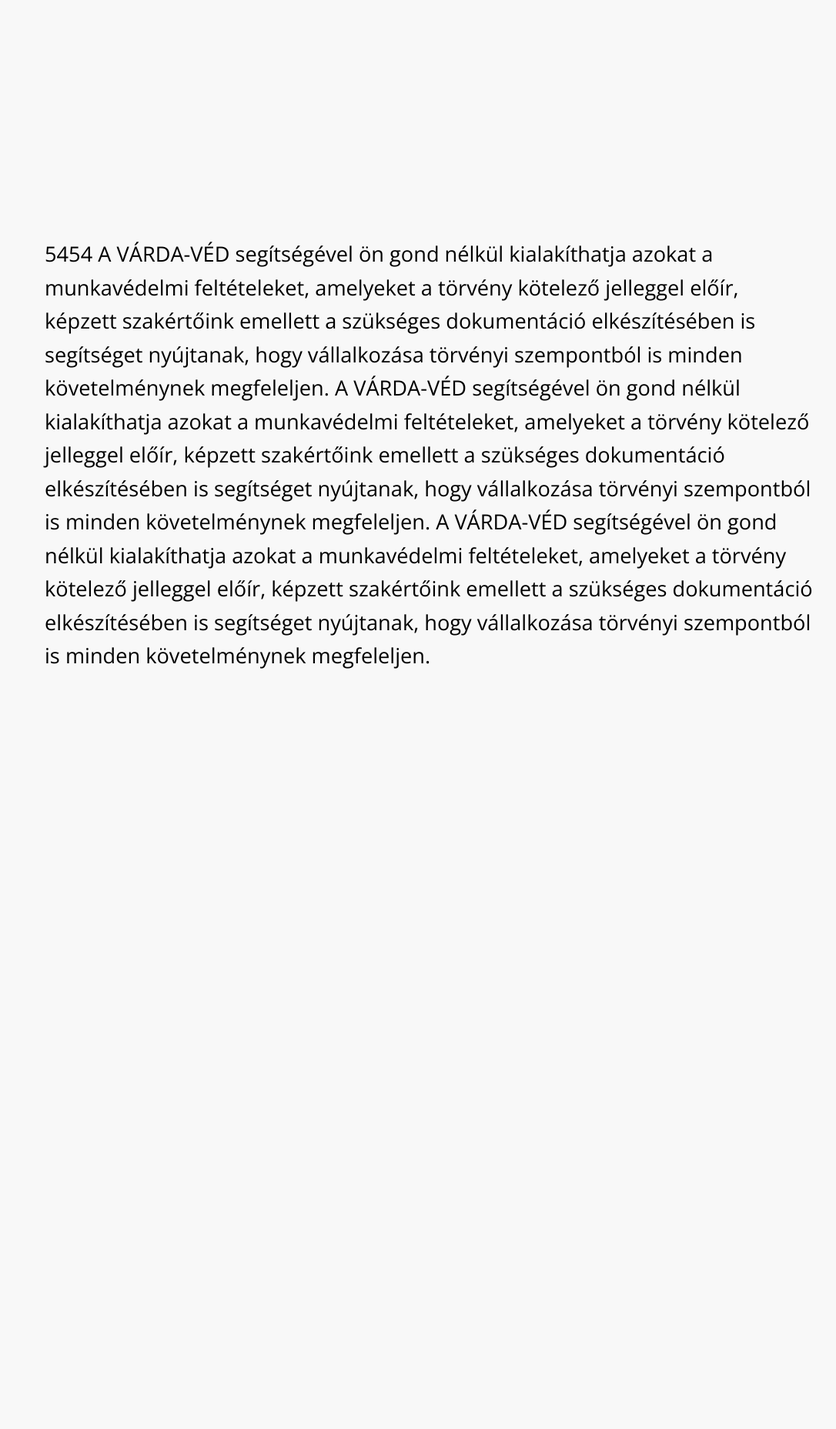
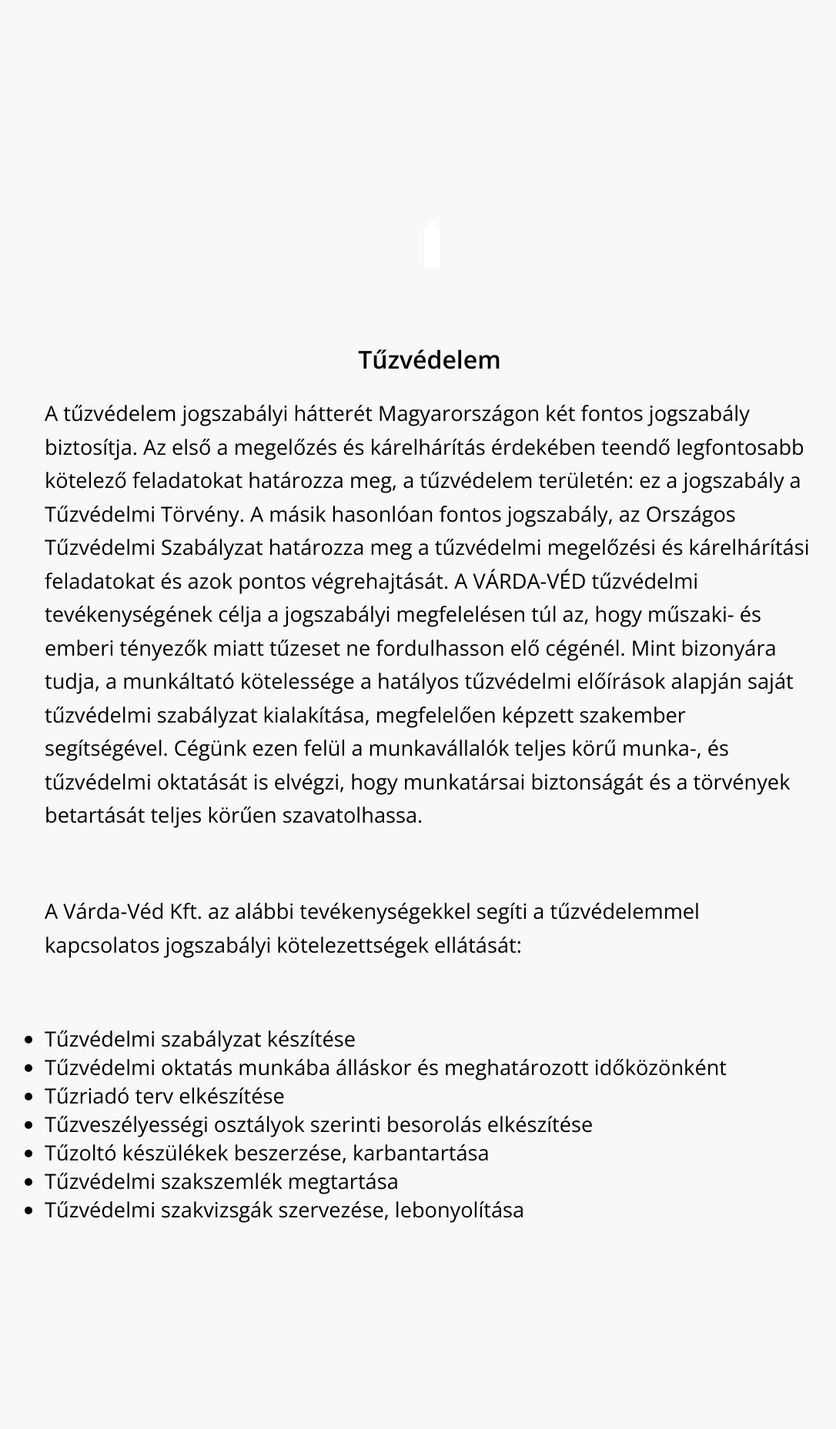
Before and after one commit to stateshifters/varda-ved, a PHP site: page / in a window 1280 px wide. Shown: the part 519-2376 px from the top of the page at 77% size, without its empty margins (82-1168 px from the left). Before the commit the page ends 1388 px from the top, so only its background shows below. Run offline with PHP 8.4, Linux system fonts and the light colour scheme; some libraries are stand-ins or nearby versions.

Commit message:
transition between slide-1 and slide-2

```diff
--- a/assets/stylesheets/main.css
+++ b/assets/stylesheets/main.css
@@ -59,6 +59,11 @@ a:active {
   text-decoration: none;
 }
 
+.relative {
+  position: relative;
+  width: 100%;
+}
+
 #slide-1 {
   height: 100%;
   width: 100%;
@@ -70,19 +75,20 @@ a:active {
   width: 100%;
   opacity: 1;
 }
-#slide-1 #one .bg-image {
-  position: relative;
-  width: 100%;
-}
 #slide-1 #one p {
   max-width: 1000px;
 }
 #slide-1 #one #klm {
   padding: 2em 0 1em;
 }
-#slide-1 #slide1-1 {
+
+#slide-2 {
+  height: 100%;
+  width: 100%;
+  position: fixed;
+}
+#slide-2 #two-tuz {
   background-color: #ee3333;
-  position: relative;
 }
 
 #wrap,
--- a/index.php
+++ b/index.php
@@ -101,14 +101,18 @@
 		</div>
 
 
-		<section id="slide-1">
+		<section id="slide-1"
+			data-0="z-index:5;"
+			data-2000="z-index:5;"
+			data-2001="z-index:4;"
+		>
 				<div id="one"
-					data-0="height:100%;width:100%"
-					data-2200="height:100%;width:100%"
-					data-2800="height:0%;width:100%"
+					data-0="height:100%;width:100%; "
+					data-1900="height:100%;width:100%;"
+					data-2400="height:100%;width:100%;"
 					>
 
-					<p class="bg-image text center"
+					<p class="relative text center"
 						data-100="opacity:0;  top:50px; left:0px;"
 						data-500="opacity:1; top:50px; left:0px;"
 						data-1000="opacity:1; top:50px; left:0px;"
@@ -132,7 +136,7 @@
 						<img src="images/references.png">
 					</div>
 
-					<p class="bg-image text center regular"
+					<p class="relative text center regular"
 						data-0="opacity:1; top: -50px; left:0px;"
 						data-50="opacity:1;top: -50px; left:0px;"
 						data-300="opacity:1; top: 0px; left:0px;"
@@ -145,12 +149,11 @@
 
 
 
-					<!--p class="text"
-						data-0="opacity:0; "
-						data-100="opacity:0; "
-						data-600="opacity:1; "
-						data-750="opacity:1; "
-						data-1050="opacity:0;"
+					<p class="text relative center"
+						data-1130="opacity:0; top:-320px; font-size:0em;"
+						data-1430="opacity:1; top:-320px; font-size:1.7em;"
+						data-1850="opacity:1; top: -320px;"
+						data-2030="opacity:0;"
 					>
 						A VÁRDA-VÉD segítségével ön gond nélkül kialakíthatja
 						azokat a munkavédelmi feltételeket,
@@ -159,34 +162,22 @@
 						dokumentáció elkészítésében is segítséget nyújtanak,
 						hogy vállalkozása törvényi
 						szempontból is minden követelménynek megfeleljen.
-					</p-->
+					</p>
 
-				</div>
-
-				<div id="slide1-1">
-
-				</div>
-
-				<div id="slide2">
-						<p class="text">
-							5454 A VÁRDA-VÉD segítségével ön gond nélkül kialakíthatja azokat a munkavédelmi feltételeket,
-							amelyeket a törvény kötelező jelleggel előír, képzett szakértőink emellett a szükséges
-							dokumentáció elkészítésében is segítséget nyújtanak, hogy vállalkozása törvényi
-							szempontból is minden követelménynek megfeleljen.
-
-							A VÁRDA-VÉD segítségével ön gond nélkül kialakíthatja azokat a munkavédelmi feltételeket,
-							amelyeket a törvény kötelező jelleggel előír, képzett szakértőink emellett a szükséges
-							dokumentáció elkészítésében is segítséget nyújtanak, hogy vállalkozása törvényi
-							szempontból is minden követelménynek megfeleljen. A VÁRDA-VÉD segítségével ön gond nélkül
-							kialakíthatja azokat a munkavédelmi feltételeket, amelyeket a törvény kötelező jelleggel
-							előír, képzett szakértőink emellett a szükséges dokumentáció elkészítésében is segítséget
-							nyújtanak, hogy vállalkozása törvényi szempontból is minden követelménynek megfeleljen.
-						</p>
 				</div>
 		</section>
 
-		<!--div id="two-tuz">
-			<div id="tuzvedelem">
+
+		<section id="slide-2"
+			data-2100="z-index:4; top:100%"
+			data-2600="z-index:5; top:0%"
+			data-5400="z-index:5;"
+		>
+			<div id="two-tuz"
+				data-2100="height:0%; width:100%; "
+				data-2400="height:100%; width:100%; "
+				data-5400="height:100%;width:100%; "
+			>
 				<img class="icon" src="images/extinguisher.png">
 
 				<h1 class="title">Tűzvédelem</h1>
@@ -221,7 +212,7 @@
 					<li>Tűzvédelmi szakvizsgák szervezése, lebonyolítása</li>
 				</ul>
 			</div>
-		</div-->
+		</section>
 
 
 		<!--div id="three-munka">
--- a/stylesheets/main.scss
+++ b/stylesheets/main.scss
@@ -63,45 +63,48 @@ a:hover {
 a:active {text-decoration:none;}
 
 
+.relative {
+		position: relative;
+//				top: -42px;
+//				height: 300px;
+		width: 100%;
+//				background: url('images/munkaved.jpg');
+//				background-repeat: no-repeat;
+//				background-size: cover;
+//				opacity: .99;
+}
+
 #slide-1 {
 		height: 100%;
 		width: 100%;
 		position: fixed;
+//		z-index: 5;
 		#one {
 			position: relative;
 			left: 0;
 			width: 100%;
 			opacity: 1;
 //			background-color: $cerulean;
-
-			.bg-image {
-				position: relative;
-//				top: -42px;
-//				height: 300px;
-				width: 100%;
-//				background: url('images/munkaved.jpg');
-//				background-repeat: no-repeat;
-//				background-size: cover;
-//				opacity: .99;
-			}
+//			z-index: 5;
 
 			p {
 				max-width: 1000px;
-
 			}
 
 			#klm {
 				padding: 2em 0 1em;
-				img{
+			}
+		}
+}
 
-				}
-			}
+#slide-2 {
+		height: 100%;
+		width: 100%;
+		position: fixed;
+//		z-index: 4;
 
-		}
-
-		#slide1-1 {
+		#two-tuz {
 			background-color: $pomegranate;
-			position: relative;
 		}
 }
 
```
Also changed, not shown: assets/stylesheets/main.min.css.
